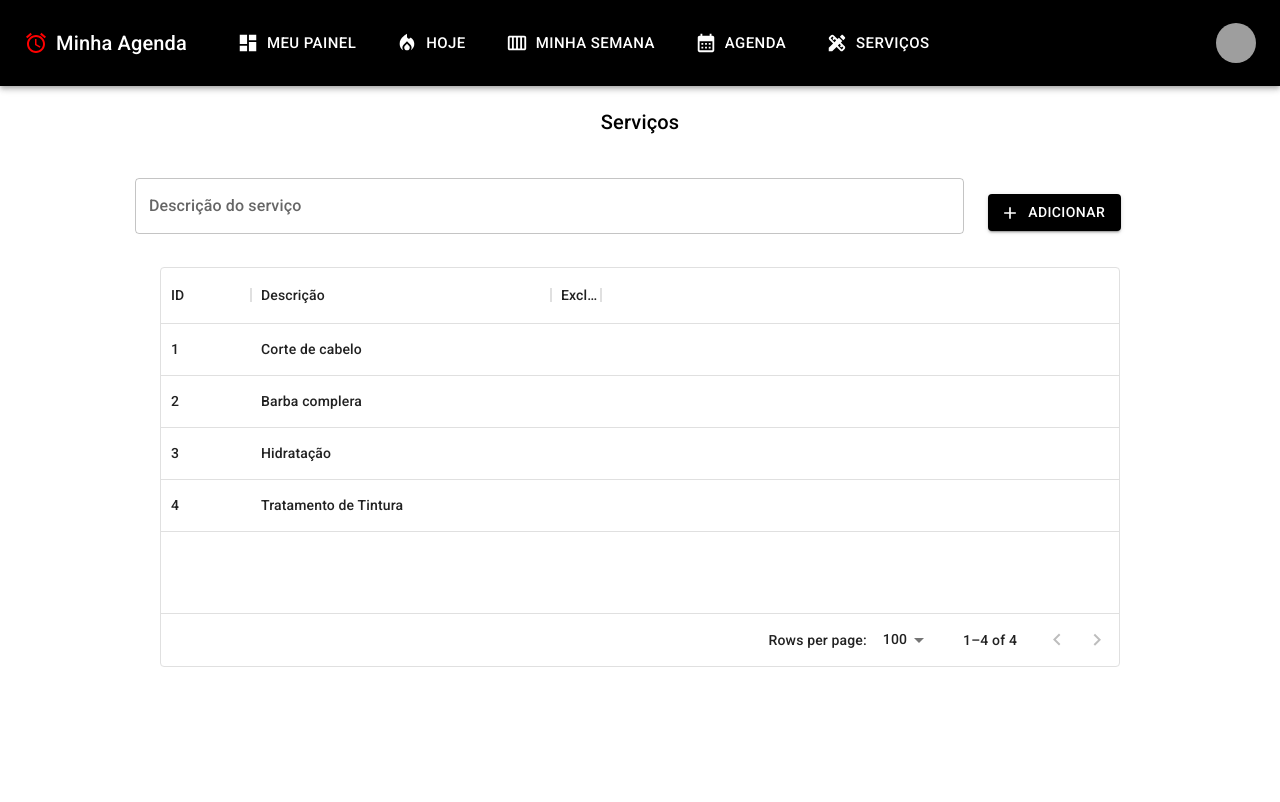
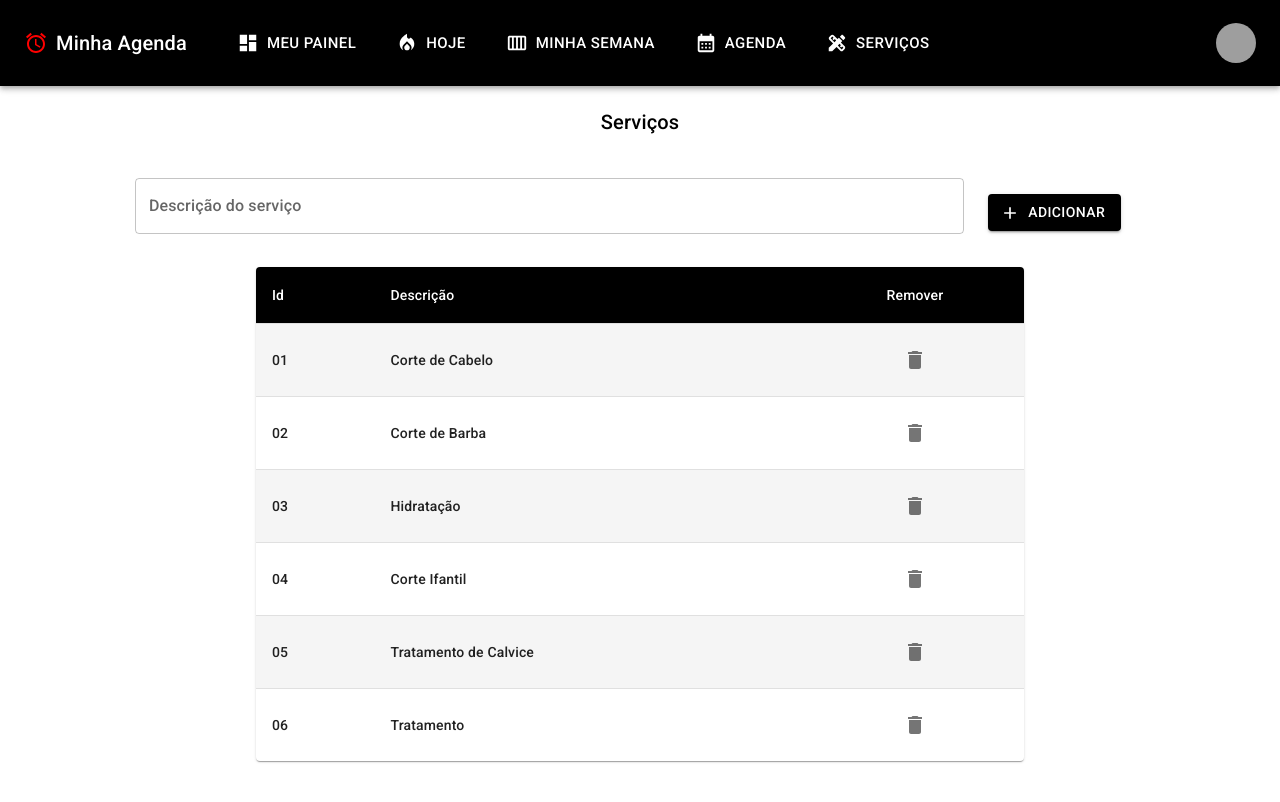
Before and after one commit to joaoavila1987/spa-agenda, a React (Create React App) app: page /servicos in a window 1280 px wide. Shown: the top 802 px of the page. Built offline with nearby package versions, Linux system fonts and the light colour scheme; grey boxes are pictures that could not be loaded.

Commit message:
finalizando o designer da tabela de serviços

```diff
--- a/src/componentes/servicos/Servicos.jsx
+++ b/src/componentes/servicos/Servicos.jsx
@@ -5,7 +5,7 @@
 import Typography from '@mui/material/Typography';
 import Button from '@mui/material/Button';
 import AddIcon from '@mui/icons-material/Add';
-//import Box from '@mui/material/Box';
+import Box from '@mui/material/Box';
 import Tabela from './TabelaServico';
 
 export default function Servicos() {
@@ -40,12 +40,17 @@
             Adicionar
           </Button>
         </Grid>
-
       </Grid>
-      <br/>
+      <br />
       <Grid container justifyContent={'center'}>
-        <Tabela />
+        <Box sx={{ width: '60%' }}>
+          <Tabela />
+        </Box>
       </Grid>
+      <br />
+      <br />
+      <br />
+      <br />
     </>
   )
 }
--- a/src/componentes/servicos/TabelaServico.jsx
+++ b/src/componentes/servicos/TabelaServico.jsx
@@ -1,51 +1,96 @@
-import React from 'react';
-import Box from '@mui/material/Box';
-import { DataGrid } from '@mui/x-data-grid';
-//import IconButton from '@mui/material/IconButton';
+import * as React from 'react';
+import { styled } from '@mui/material/styles';
+import Table from '@mui/material/Table';
+import TableBody from '@mui/material/TableBody';
+import TableCell, { tableCellClasses } from '@mui/material/TableCell';
+import TableContainer from '@mui/material/TableContainer';
+import TableHead from '@mui/material/TableHead';
+import TableRow from '@mui/material/TableRow';
+import Paper from '@mui/material/Paper';
+import IconButton from '@mui/material/IconButton';
+//import VerIcon from '@mui/icons-material/RemoveRedEye';
+import DeleteIcon from '@mui/icons-material/Delete';
+
+const StyledTableCell = styled(TableCell)(({ theme }) => ({
+  [`&.${tableCellClasses.head}`]: {
+    backgroundColor: 'black',
+    color: theme.palette.common.white,
+  },
+  [`&.${tableCellClasses.body}`]: {
+    fontSize: 14,
+  },
+}));
+
+const StyledTableRow = styled(TableRow)(({ theme }) => ({
+  '&:nth-of-type(odd)': {
+    backgroundColor: theme.palette.action.hover,
+  },
+  // hide last border
+  '&:last-child td, &:last-child th': {
+    border: 0,
+  },
+}));
+
+const servico = [
+  {
+    id : '01',
+    descricao: 'Corte de Cabelo'
+  },
+  {
+    id : '02',
+    descricao: 'Corte de Barba'
+  },
+  {
+    id : '03',
+    descricao: 'Hidratação'
+  },
+  {
+    id : '04',
+    descricao: 'Corte Ifantil'
+  },
+  {
+    id : '05',
+    descricao: 'Tratamento de Calvice'
+  },
+  {
+    id : '06',
+    descricao: 'Tratamento'
+  }
+]
+
+export default function TabelaServico() {
+  return (
+    <TableContainer component={Paper}>
+      <Table sx={{ minWidth: 300 }} aria-label="customized table">
+        <TableHead>
+          <TableRow>
+            <StyledTableCell align="left">Id</StyledTableCell>
+            <StyledTableCell align="left">Descrição</StyledTableCell>
+            <StyledTableCell align="center">Remover</StyledTableCell>
+          </TableRow>
+        </TableHead>
+        <TableBody>
+
+          {servico.map((row) => (
+            <StyledTableRow key={row.id}>
+              <StyledTableCell component="th" scope="row">
+                {row.id}
+              </StyledTableCell>
+              <StyledTableCell align="left">{row.descricao}</StyledTableCell>
+              <StyledTableCell align="center">
+
+              <IconButton aria-label="editar">
+                  <DeleteIcon />
+                </IconButton>
+
+              </StyledTableCell>
 
 
-export default function TabelaServico() {
+            </StyledTableRow>
+          ))}
 
-    const columns = [
-        {
-          field: 'id',
-          headerName: 'ID',
-          width: 90,
-          editable: false
-        },
-
-        {
-          field:'descricao',
-          headerName: 'Descrição',
-          width: 300,
-          editable: false
-        },
-        {
-          field:'deletar',
-          headerName: 'Excluir',
-          width: 50,
-          editable: false
-        }
-      ];
-
-      const listaServicos = [
-
-        { id: 1, descricao: 'Corte de cabelo' },
-        { id: 2, descricao: 'Barba complera' },
-        { id: 3, descricao: 'Hidratação' },
-        { id: 4, descricao: 'Tratamento de Tintura' }
-
-        ]
-
-  return (
-    <>
-    <Box sx={{ height: 400, width: '75%' }}>
-      <DataGrid
-        rows={listaServicos}
-        columns={columns}
-        disableSelectionOnClick
-      />
-    </Box>
-    </>
-  )
+        </TableBody>
+      </Table>
+    </TableContainer>
+  );
 }
```
